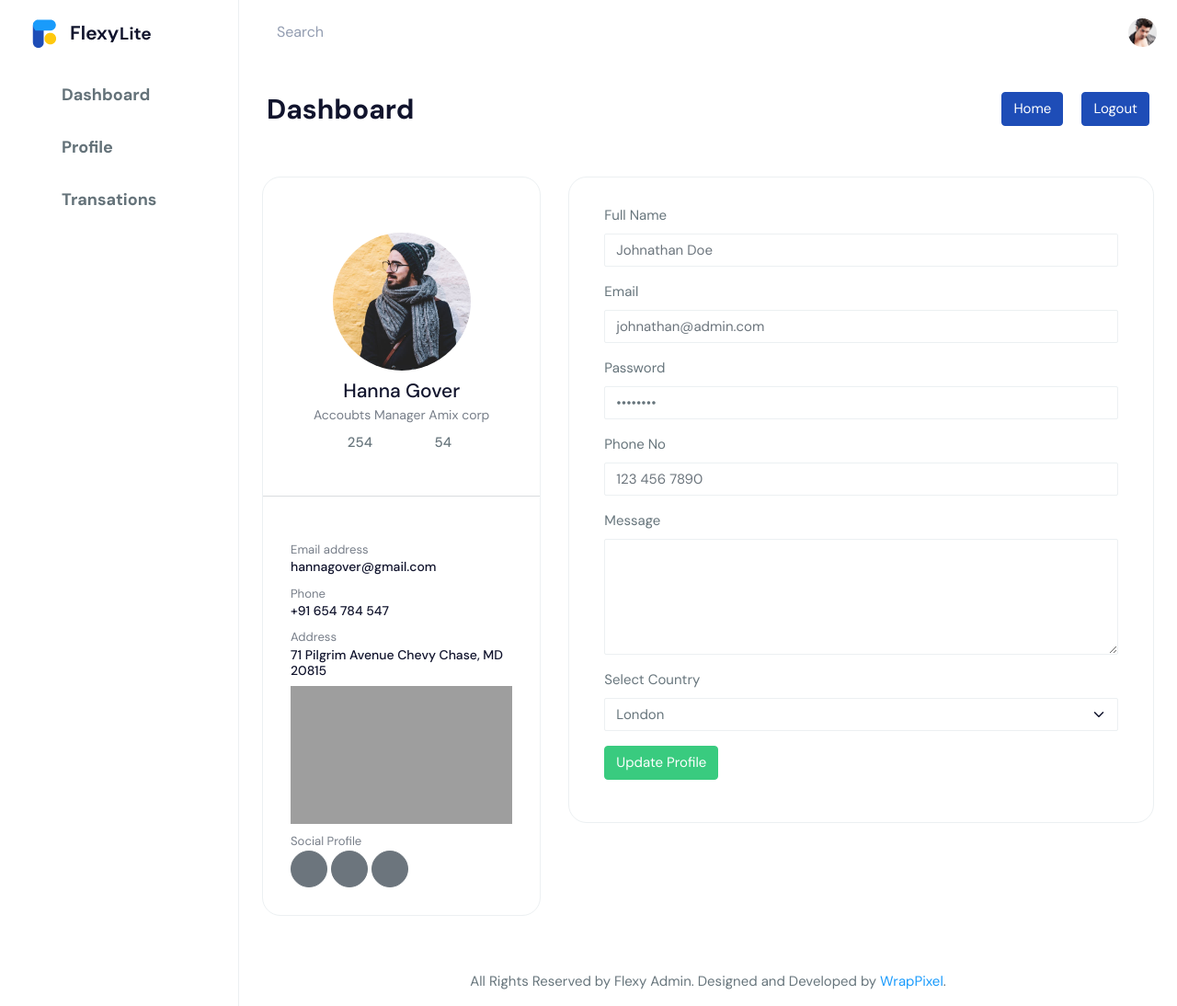
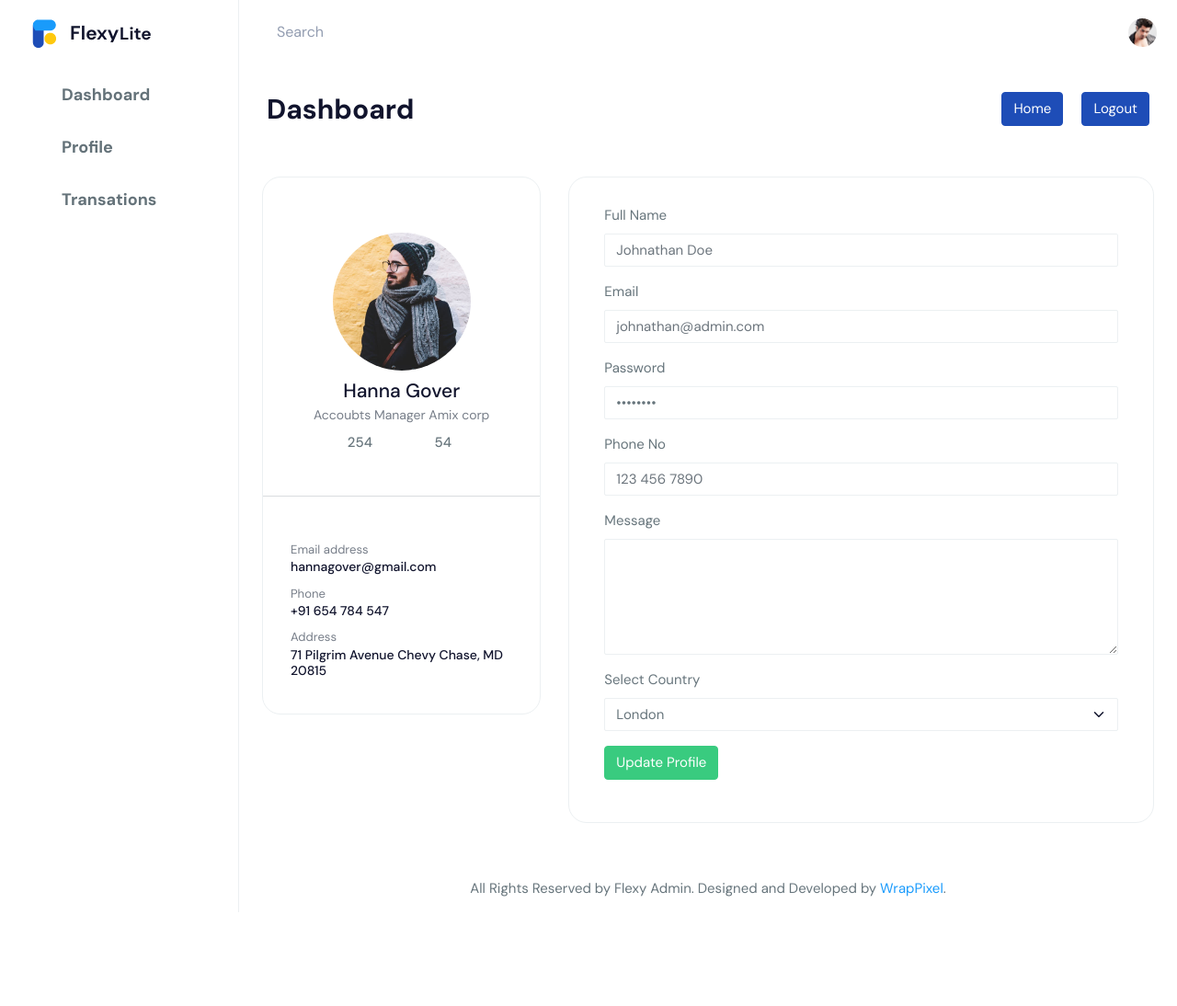
Before and after one commit to YS-Manager/YS-Wealth, a Django app: page /client/client-profile/ in a window 1280 px wide. Shown: the whole page at 92% size. After the commit the page ends 992 px from the top, so only its background shows below. Run offline with Django 4.2, Linux system fonts and the light colour scheme; style sheets or scripts are compiled from the project's sources; some libraries are stand-ins or nearby versions; grey boxes are pictures that could not be loaded.

Commit message:
profile linked

```diff
--- a/client/templates/client/base.html
+++ b/client/templates/client/base.html
@@ -118,13 +118,13 @@
                     <nav class="sidebar-nav">
                         <ul id="sidebarnav">
                             <li class="sidebar-item fw-bold fs-4"> <a class="sidebar-link waves-effect waves-dark sidebar-link"
-                                    href="index.html" aria-expanded="false"><i class="mdi mdi-view-dashboard"></i><span
+                                    href="{% url 'dash-board' %}" aria-expanded="false"><i class="mdi mdi-view-dashboard"></i><span
                                         class="hide-menu">Dashboard</span></a></li>
                             <li class="sidebar-item fw-bold fs-4"> <a class="sidebar-link waves-effect waves-dark sidebar-link"
                                     href="{% url 'client-profile' %}" aria-expanded="false"><i
                                         class="mdi mdi-account-network"></i><span class="hide-menu">Profile</span></a></li>
                             <li class="sidebar-item fw-bold fs-4"> <a class="sidebar-link waves-effect waves-dark sidebar-link"
-                                    href="starter-kit.html" aria-expanded="false"><i class="mdi mdi-cash-multiple"></i><span
+                                    href="{% url 'transations' %}" aria-expanded="false"><i class="mdi mdi-cash-multiple"></i><span
                                         class="hide-menu">Transations</span></a></li>
                         </ul>
 
@@ -145,7 +145,7 @@
                         </div>
                         <div class="col-6">
                             <div class="text-end upgrade-btn">
-                                <a href="#" class="btn btn-primary text-white"target="_blank">Home</a>
+                                <a href="/" class="btn btn-primary text-white"target="_blank">Home</a>
                                 <a href="#" class="btn btn-primary text-white ms-3"target="_blank">Logout</a>
                             </div>
                         </div>
--- a/client/templates/client/pages-profile.html
+++ b/client/templates/client/pages-profile.html
@@ -37,16 +37,6 @@
                         <h6>hannagover@gmail.com</h6> <small class="text-muted p-t-30 db">Phone</small>
                         <h6>+91 654 784 547</h6> <small class="text-muted p-t-30 db">Address</small>
                         <h6>71 Pilgrim Avenue Chevy Chase, MD 20815</h6>
-                        <div class="map-box">
-                            <iframe
-                                src="https://www.google.com/maps/embed?pb=!1m18!1m12!1m3!1d470029.1604841957!2d72.29955005258641!3d23.019996818380896!2m3!1f0!2f0!3f0!3m2!1i1024!2i768!4f13.1!3m3!1m2!1s0x395e848aba5bd449%3A0x4fcedd11614f6516!2sAhmedabad%2C+Gujarat!5e0!3m2!1sen!2sin!4v1493204785508"
-                                width="100%" height="150" frameborder="0" style="border:0"
-                                allowfullscreen></iframe>
-                        </div> <small class="text-muted p-t-30 db">Social Profile</small>
-                        <br />
-                        <button class="btn btn-circle btn-secondary"><i class="fab fa-facebook-f"></i></button>
-                        <button class="btn btn-circle btn-secondary"><i class="fab fa-twitter"></i></button>
-                        <button class="btn btn-circle btn-secondary"><i class="fab fa-youtube"></i></button>
                     </div>
                 </div>
             </div>
@@ -114,16 +104,5 @@
             </div>
             <!-- Column -->
         </div>
-        <!-- Row -->
-        <!-- ============================================================== -->
-        <!-- End PAge Content -->
-        <!-- ============================================================== -->
-        <!-- ============================================================== -->
-        <!-- Right sidebar -->
-        <!-- ============================================================== -->
-        <!-- .right-sidebar -->
-        <!-- ============================================================== -->
-        <!-- End Right sidebar -->
-        <!-- ============================================================== -->
     </div>
 {% endblock content %}
```
Also changed, not shown: templates/header.html (+2 -9 lines).
